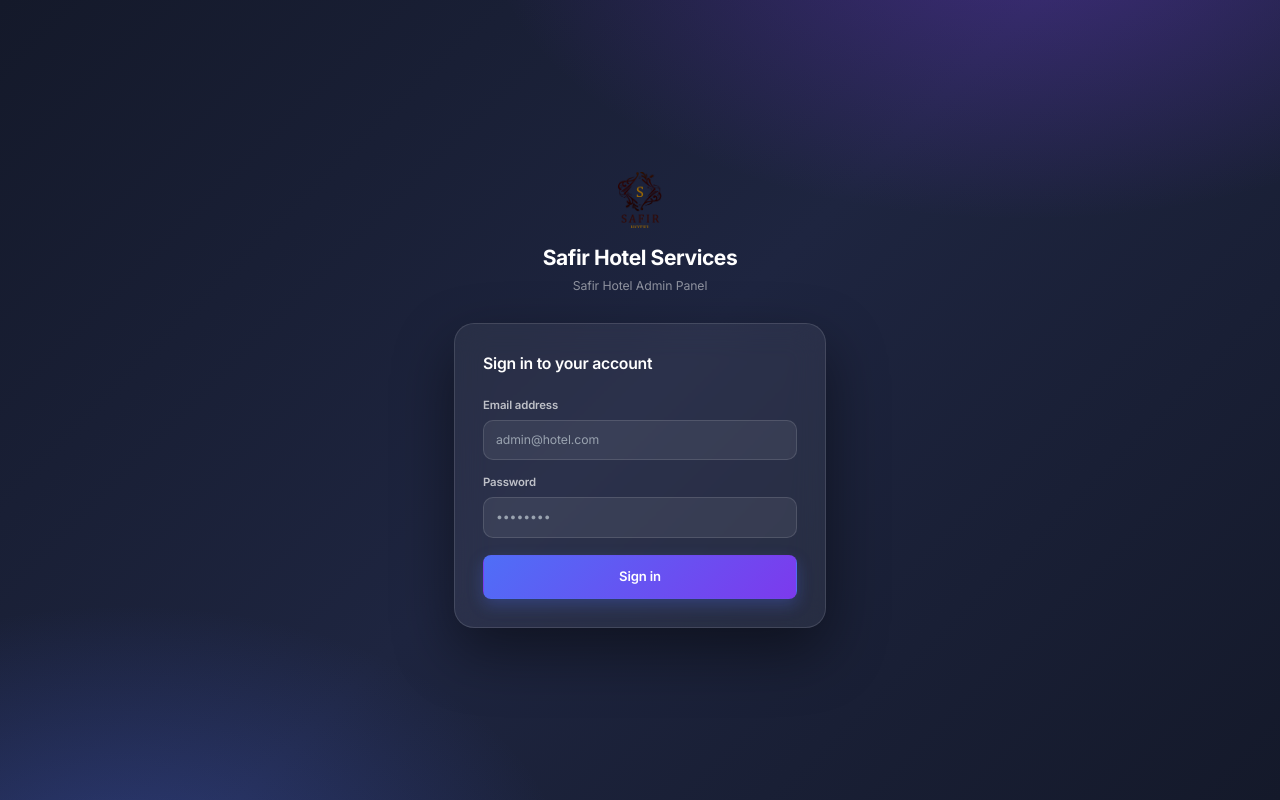
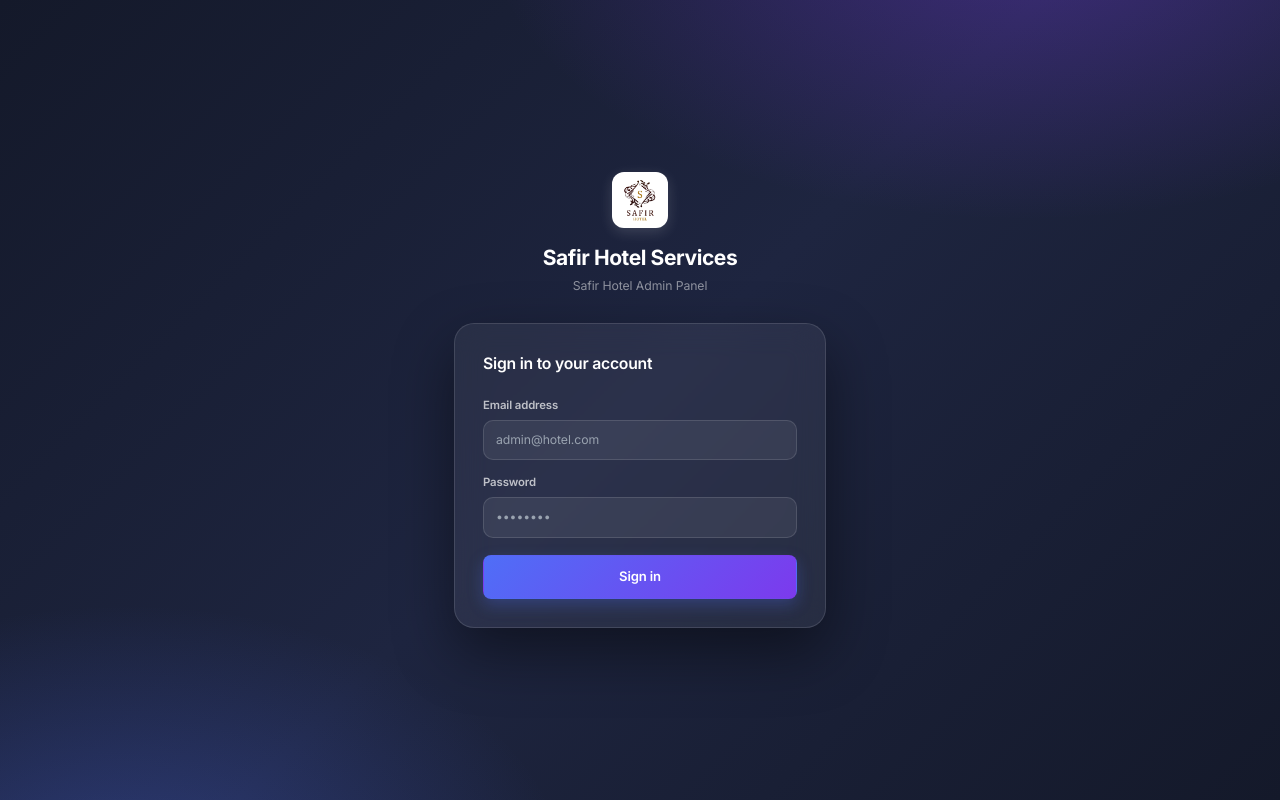
Before and after one commit to IkboljonMe/reserve-desk, a Next.js app: page /login in a window 1280 px wide. Built offline with nearby package versions, Linux system fonts and the light colour scheme.

Commit message:
fix: add white background container and padding to Safir logo in sidebar and login page for visibility

```diff
--- a/app/login/page.tsx
+++ b/app/login/page.tsx
@@ -21,8 +21,12 @@
             display: 'flex', alignItems: 'center', justifyContent: 'center',
             margin: '0 auto 1rem',
             overflow: 'hidden',
+            background: '#ffffff',
+            padding: '5px',
+            boxShadow: '0 4px 14px rgba(255, 255, 255, 0.15)',
+            boxSizing: 'border-box',
           }}>
-            <img src="/assets/logo-safir.png" alt="Safir Logo" style={{ width: '100%', height: '100%', objectFit: 'cover' }} />
+            <img src="/assets/logo-safir.png" alt="Safir Logo" style={{ width: '100%', height: '100%', objectFit: 'contain' }} />
           </div>
           <h1 style={{ color: '#fff', fontSize: '1.5rem', fontWeight: 700, marginBottom: '0.25rem' }}>Safir Hotel Services</h1>
           <p style={{ color: 'rgba(255,255,255,0.5)', fontSize: '0.875rem' }}>Safir Hotel Admin Panel</p>
--- a/components/layout/Sidebar.tsx
+++ b/components/layout/Sidebar.tsx
@@ -136,8 +136,11 @@
             display: 'flex', alignItems: 'center', justifyContent: 'center',
             flexShrink: 0,
             overflow: 'hidden',
+            background: '#ffffff',
+            padding: '3px',
+            boxSizing: 'border-box',
           }}>
-            <img src="/assets/logo-safir.png" alt="Safir Logo" style={{ width: '100%', height: '100%', objectFit: 'cover' }} />
+            <img src="/assets/logo-safir.png" alt="Safir Logo" style={{ width: '100%', height: '100%', objectFit: 'contain' }} />
           </div>
           <div>
             <div style={{ color: '#fff', fontSize: '0.95rem', fontWeight: 700, lineHeight: 1.2, letterSpacing: '-0.01em' }}>Safir Hotel Services</div>
```
